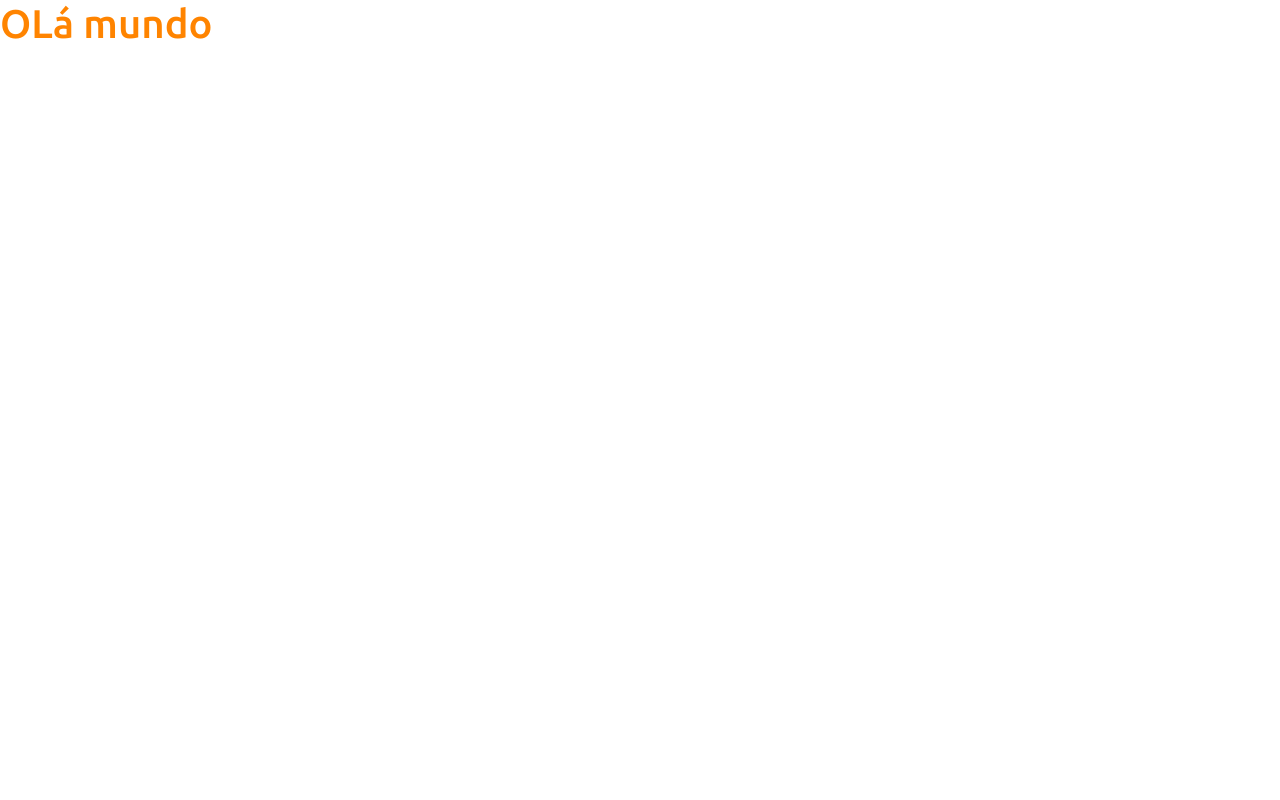
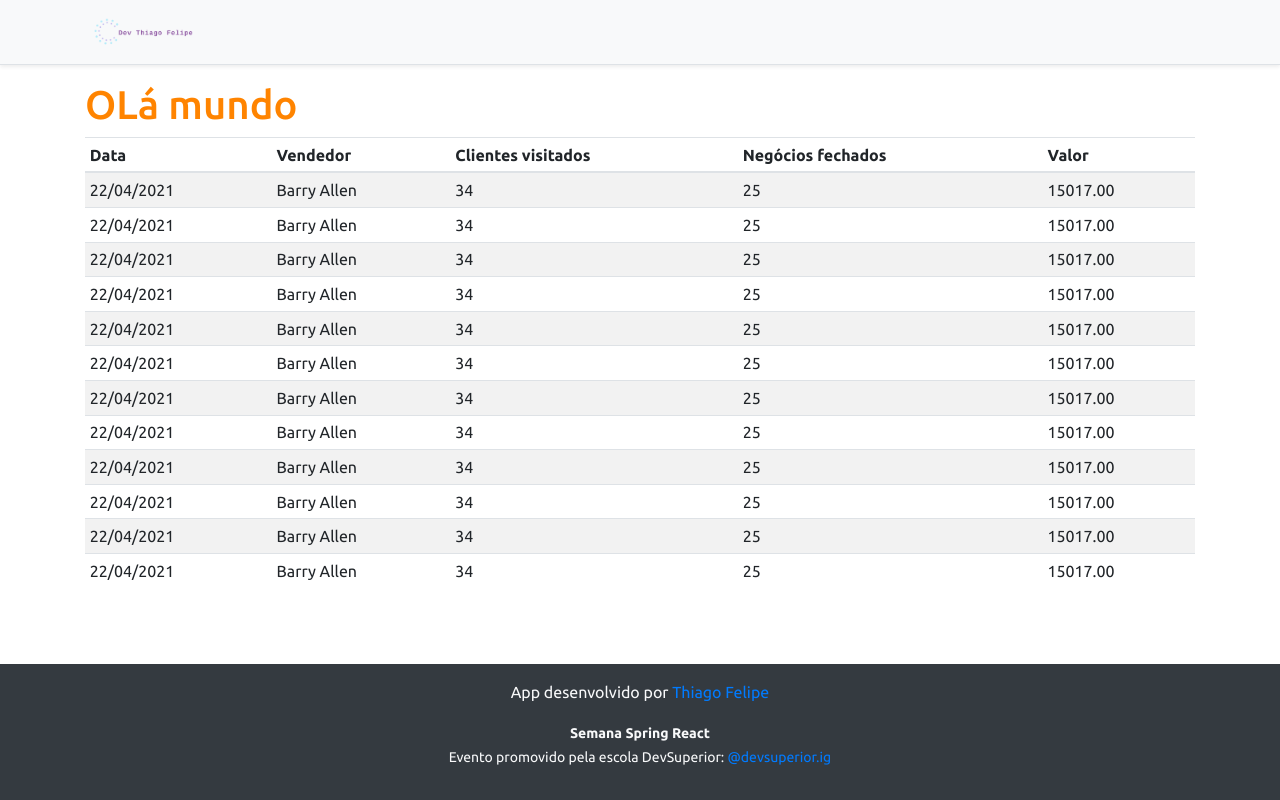
Before and after one commit to thiagofelipe-analistati/Dashboard-Vendas-Spring-React, a React (Create React App) app in the folder frontend/: page / in a window 1280 px wide. Built offline with nearby package versions, Linux system fonts and the light colour scheme.

Commit message:
Criação dos Componentes Principais

```diff
--- a/frontend/src/App.tsx
+++ b/frontend/src/App.tsx
@@ -1,10 +1,20 @@
+import NavBar from "componentes/NavBar";
+import Footer from "componentes/Footer";
+import DataTable from "componentes/DataTable";
+
 
 
 function App() {
   return (
-    <div>
-      <h1 className="text-primary"> OLá mundo</h1>
-    </div>
+    <>
+       <NavBar/>
+      <div className="container">
+        <h1 className="text-primary"> OLá mundo</h1>
+        <DataTable />
+
+      </div>
+      <Footer />
+    </>
   );
 }
 
--- /dev/null
+++ b/frontend/src/componentes/DataTable/index.tsx
@@ -0,0 +1,106 @@
+
+function DataTable() {
+    return (
+      <div className="table-responsive">
+      <table className="table table-striped table-sm">
+          <thead>
+              <tr>
+                  <th>Data</th>
+                  <th>Vendedor</th>
+                  <th>Clientes visitados</th>
+                  <th>Negócios fechados</th>
+                  <th>Valor</th>
+              </tr>
+          </thead>
+          <tbody>
+              <tr>
+                  <td>22/04/2021</td>
+                  <td>Barry Allen</td>
+                  <td>34</td>
+                  <td>25</td>
+                  <td>15017.00</td>
+              </tr>
+              <tr>
+                  <td>22/04/2021</td>
+                  <td>Barry Allen</td>
+                  <td>34</td>
+                  <td>25</td>
+                  <td>15017.00</td>
+              </tr>
+              <tr>
+                  <td>22/04/2021</td>
+                  <td>Barry Allen</td>
+                  <td>34</td>
+                  <td>25</td>
+                  <td>15017.00</td>
+              </tr>
+              <tr>
+                  <td>22/04/2021</td>
+                  <td>Barry Allen</td>
+                  <td>34</td>
+                  <td>25</td>
+                  <td>15017.00</td>
+              </tr>
+              <tr>
+                  <td>22/04/2021</td>
+                  <td>Barry Allen</td>
+                  <td>34</td>
+                  <td>25</td>
+                  <td>15017.00</td>
+              </tr>
+              <tr>
+                  <td>22/04/2021</td>
+                  <td>Barry Allen</td>
+                  <td>34</td>
+                  <td>25</td>
+                  <td>15017.00</td>
+              </tr>
+              <tr>
+                  <td>22/04/2021</td>
+                  <td>Barry Allen</td>
+                  <td>34</td>
+                  <td>25</td>
+                  <td>15017.00</td>
+              </tr>
+              <tr>
+                  <td>22/04/2021</td>
+                  <td>Barry Allen</td>
+                  <td>34</td>
+                  <td>25</td>
+                  <td>15017.00</td>
+              </tr>
+              <tr>
+                  <td>22/04/2021</td>
+                  <td>Barry Allen</td>
+                  <td>34</td>
+                  <td>25</td>
+                  <td>15017.00</td>
+              </tr>
+              <tr>
+                  <td>22/04/2021</td>
+                  <td>Barry Allen</td>
+                  <td>34</td>
+                  <td>25</td>
+                  <td>15017.00</td>
+              </tr>
+              <tr>
+                  <td>22/04/2021</td>
+                  <td>Barry Allen</td>
+                  <td>34</td>
+                  <td>25</td>
+                  <td>15017.00</td>
+              </tr>
+              <tr>
+                  <td>22/04/2021</td>
+                  <td>Barry Allen</td>
+                  <td>34</td>
+                  <td>25</td>
+                  <td>15017.00</td>
+              </tr>
+          </tbody>
+      </table>
+  </div>
+    );
+  }
+
+  export default DataTable;
--- /dev/null
+++ b/frontend/src/componentes/Footer/index.tsx
@@ -0,0 +1,13 @@
+function Footer() {
+    return (
+        <footer className="footer mt-auto py-3 bg-dark">
+            <div className="container">
+                <p className="text-light">App desenvolvido por <a href="https://github.com/thiagofelipe-analistati" target="_blank" rel="noreferrer">Thiago Felipe</a></p>
+                <p className="text-light"><small><strong>Semana Spring React</strong><br/>
+                    Evento promovido pela escola DevSuperior: <a href="https://instagram.com/devsuperior.ig" target="_blank" rel="noreferrer">@devsuperior.ig</a></small></p>
+            </div>
+      </footer>
+    );
+  }
+
+  export default Footer;
--- /dev/null
+++ b/frontend/src/componentes/NavBar/index.tsx
@@ -0,0 +1,15 @@
+import ImgDsDark from 'assests/img/logo.png';
+
+function NavBar() {
+    return (
+        <div className="d-flex flex-column flex-md-row align-items-center p-3 px-md-4 mb-3 bg-light border-bottom shadow-sm">
+        <div className="container">
+          <nav className="my-2 my-md-0 mr-md-3">
+            <img src={ImgDsDark} alt="DevSuperior" width="120" />
+          </nav>
+        </div>
+      </div>
+    );
+  }
+
+  export default NavBar;
```
Also changed, not shown: frontend/src/assests/img/logo.png (added).
